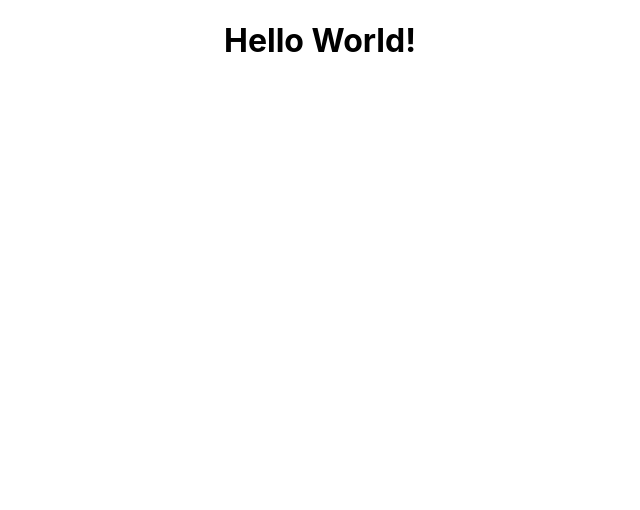
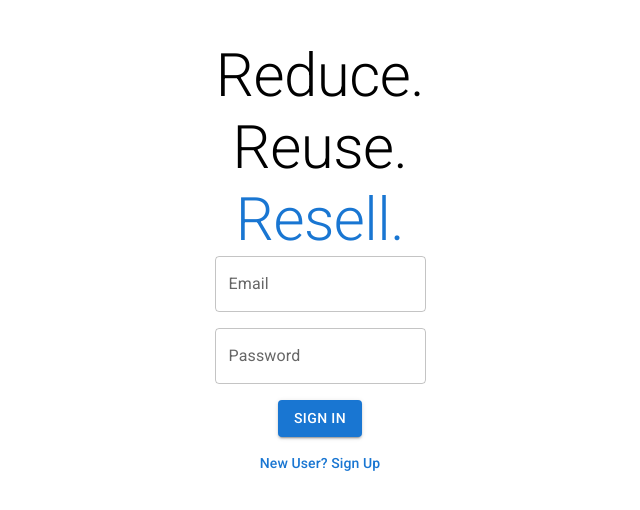
Before and after one commit to praysimanjuntak/ntu-market, a React (Create React App) app in the folder MERN base/client/: page / in a window 1280 px wide. Shown: the top 510 px of the page, without its empty margins (320-960 px from the left). Built offline with nearby package versions, Linux system fonts and the light colour scheme; no server answers.

Commit message:
Basic Sign Up and Sign In pages
No functionality yet (TODO)

```diff
--- a/MERN base/client/package.json
+++ b/MERN base/client/package.json
@@ -3,11 +3,15 @@
   "version": "0.1.0",
   "private": true,
   "dependencies": {
+    "@emotion/react": "^11.10.5",
+    "@emotion/styled": "^11.10.5",
+    "@mui/material": "^5.11.7",
     "@testing-library/jest-dom": "^5.16.5",
     "@testing-library/react": "^13.4.0",
     "@testing-library/user-event": "^13.5.0",
     "react": "^18.2.0",
     "react-dom": "^18.2.0",
+    "react-router-dom": "^6.8.0",
     "react-scripts": "5.0.1",
     "web-vitals": "^2.1.4"
   },
--- a/MERN base/client/public/index.html
+++ b/MERN base/client/public/index.html
@@ -8,6 +8,14 @@
     <meta
       name="description"
       content="Web site created using create-react-app"
+    />
+    <link
+      rel="stylesheet"
+      href="https://fonts.googleapis.com/css?family=Roboto:300,400,500,700&display=swap"
+    />
+    <link
+      rel="stylesheet"
+      href="https://fonts.googleapis.com/icon?family=Material+Icons"
     />
     <link rel="apple-touch-icon" href="%PUBLIC_URL%/logo192.png" />
     <!--
@@ -24,6 +32,11 @@
       work correctly both with client-side routing and a non-root public URL.
       Learn how to configure a non-root public URL by running `npm run build`.
     -->
+    <style>
+      *{
+        font-family: "Roboto", sans-serif;
+      }
+    </style>
     <title>React App</title>
   </head>
   <body>
--- a/MERN base/client/src/App.jsx
+++ b/MERN base/client/src/App.jsx
@@ -1,23 +1,21 @@
-import logo from './logo.svg';
-import './App.css';
-import { useState, useEffect } from "react";
 
 //functions
 import { getTest } from "./api/test";
+import Login from "./pages/Login";
+import {BrowserRouter as Router, Routes, Route} from 'react-router-dom';
+import Signup from "./pages/Signup";
 
 function App() {
-  const [ data, setData ] = useState("Hello World!");
 
-  useEffect(() => {
-    getTest().then((res) => {
-      setData(res.message);
-    })
-    .catch((err) => console.log(err));
-  }, []);
 
   return (
-    <div className="App">
-      <h1>{data}</h1>
+    <div>
+      <Router>
+        <Routes>
+          <Route path="/" element={<Login/>}/>
+          <Route path='/sign-up' element={<Signup/>}/>
+        </Routes>
+      </Router>
     </div>
   );
 }
--- /dev/null
+++ b/MERN base/client/src/pages/Login.js
@@ -0,0 +1,37 @@
+import { Typography, TextField, Button, Link } from '@mui/material';
+import { Stack } from '@mui/system';
+import React from 'react';
+
+
+const Login = () => {
+    return (
+    <div className="container">
+        <div className="tagline">
+            <Stack alignItems="center" mt={5}>
+                <Typography variant='h2' component="h2">Reduce.</Typography>
+                <Typography variant='h2' component="h2">Reuse. </Typography>
+                <Typography variant='h2' component="h2" color="primary">Resell. </Typography>
+            </Stack>
+        </div>
+
+
+        <div className="inputfields">
+            <Stack spacing={2} alignItems="center">
+                <TextField id="outlined-basic" label="Email" variant="outlined" />
+                <TextField id="outlined-password-input" label="Password" variant="outlined" />
+                <Button variant='contained'>Sign In</Button>
+                <Link href='/sign-up' underline='hover'>
+                    <Typography variant="subtitle2">New User? Sign Up</Typography>
+                </Link>
+            </Stack>
+
+
+
+        </div>
+
+    </div>
+
+    );
+}
+
+export default Login;
--- /dev/null
+++ b/MERN base/client/src/pages/Signup.jsx
@@ -0,0 +1,24 @@
+import { Typography, TextField, Button, Link } from '@mui/material';
+import { Stack } from '@mui/system';
+import React from 'react';
+
+const Signup = () => {
+    return (
+    <div className="container">
+        <div className="inputfields">
+            <Stack spacing={2} alignItems="center" mt={10}>
+                <Typography variant='h2' component='h2'>Sign Up</Typography>
+                <TextField id="outlined-basic" label="Email" variant="outlined" />
+                <TextField id="outlined-password-input" label="Password" variant="outlined" />
+                <TextField id="outlined-password-input" label="Retype Password" variant="outlined" />
+                <Button variant='contained'>Sign Up</Button>
+                <Link href='/' underline='hover'>
+                    <Typography variant="subtitle2">Already have an account? Sign-in</Typography>
+                </Link>
+            </Stack>
+        </div>
+    </div>
+    );
+}
+
+export default Signup;
```
Also changed, not shown: 1 other file (tests, documents, lock files or other folders).
